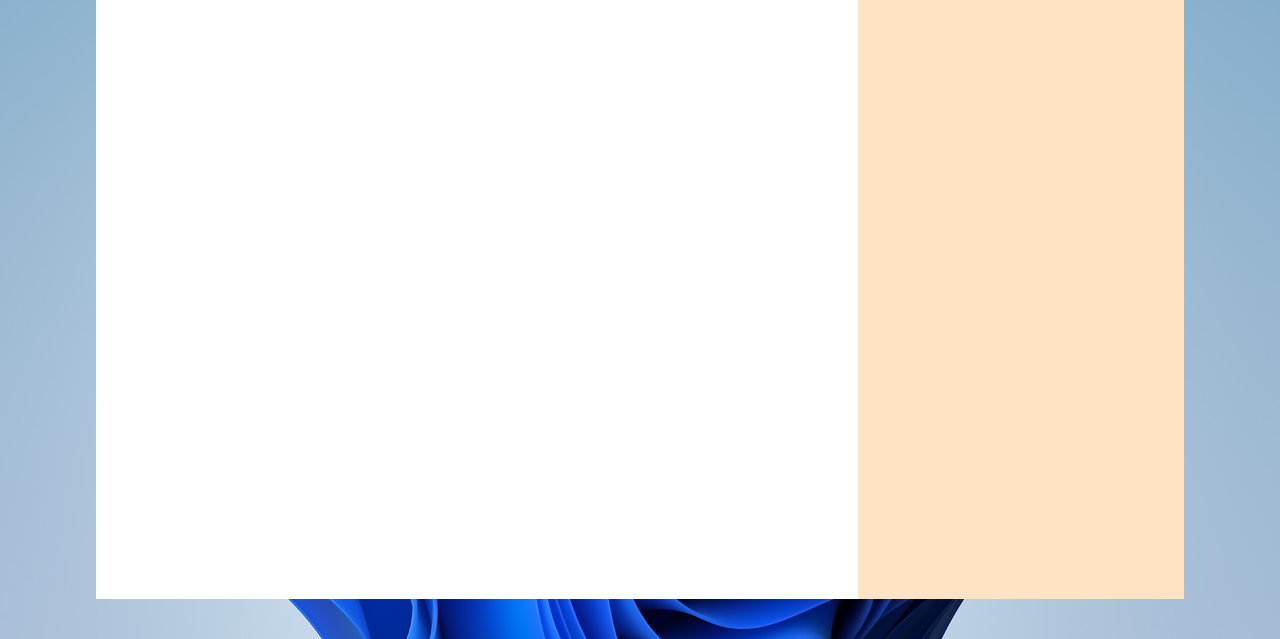
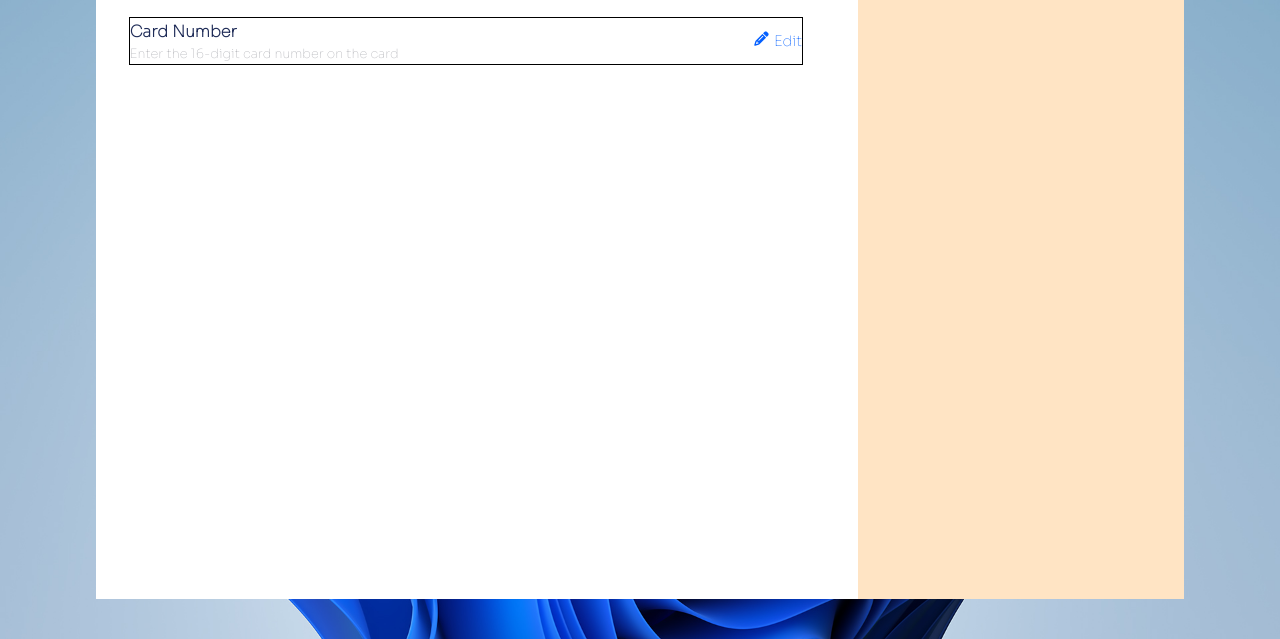
Before and after one commit to winniffy/payment-page, a plain HTML site: page index.html in a window 1280 px wide. Shown: the part 161-800 px from the top of the page. Drawn offline with Linux system fonts and the light colour scheme.

Commit message:
add card number area

```diff
--- a/index.html
+++ b/index.html
@@ -13,6 +13,8 @@
     <link rel="stylesheet" href="/style.css">
 
     <link href="https://fonts.googleapis.com/css2?family=Sora:wght@100,200,300,400,500,600,700,800,900&display=swap" rel="stylesheet">
+
+    <script src="https://kit.fontawesome.com/51e04b70b4.js" crossorigin="anonymous"></script>
 
 </head>
 <body>
@@ -47,6 +49,21 @@
                     </div>
                 </div>
 
+                <!--CARD NUMBER AREA
+                ======================================================================================================================================-->
+
+                <div class="cardno-area">
+                    <div class="cardno-left">
+                        <p class="cardno">Card Number</p>
+                        <p class="enter">Enter the 16-digit card number on the card</p>
+                    </div>
+
+                    <div class="cardno-right">
+                        <i class="fa-solid fa-pencil"></i>
+                        <p class="edit">Edit</p>
+                    </div>
+                </div>
+
             </div>
 
             <div class="right-content">
--- a/main.css
+++ b/main.css
@@ -2,6 +2,8 @@
 
 :root {
     --main-color: #035fff;
+    --darker: #1e2b57;
+    --grey: #aeafb4;
 }
 
 * {
@@ -56,3 +58,13 @@ body {
     border: 1px solid black;
     justify-content: space-between;
 }
+
+.cardno-area {
+    width: 100%;
+    border: 1px solid black;
+    height: 3em;
+    margin: 2em 0 1em 0;
+    display: flex;
+    justify-content: space-between;
+    align-items: center;
+}
--- a/style.css
+++ b/style.css
@@ -10,6 +10,7 @@
 .ace {
     margin-left: 1rem;
     font-size: 1.4rem;
+    color: var(--darker);
 }
 
 .time-area {
@@ -24,7 +25,7 @@
 .t1 {
     height: 100%;
     width: 22%;
-    background-color: var(--main-color);
+    background-color: var(--darker);
     margin-left: 2%;
     display: flex;
     align-items: center;
@@ -39,3 +40,37 @@
     font-size: 1.4rem;
     margin-left: 2%;
 }
+
+.cardno-left {
+    display: flex;
+    flex-direction: column;
+    justify-content: space-between;
+    height: 90%;
+}
+
+.cardno {
+    color: var(--darker);
+    font-size: 1rem;
+    font-weight: 600;
+}
+
+.enter {
+    color: var(--grey);
+    font-size: 0.8rem;
+}
+
+.cardno-right {
+    display: flex;
+    justify-content: space-between;
+    width: 3em;
+}
+
+.fa-pencil {
+    color: var(--main-color);
+    font-size: 0.9rem;
+}
+
+.edit {
+    font-size: 0.9rem;
+    color: var(--main-color);
+}
```
